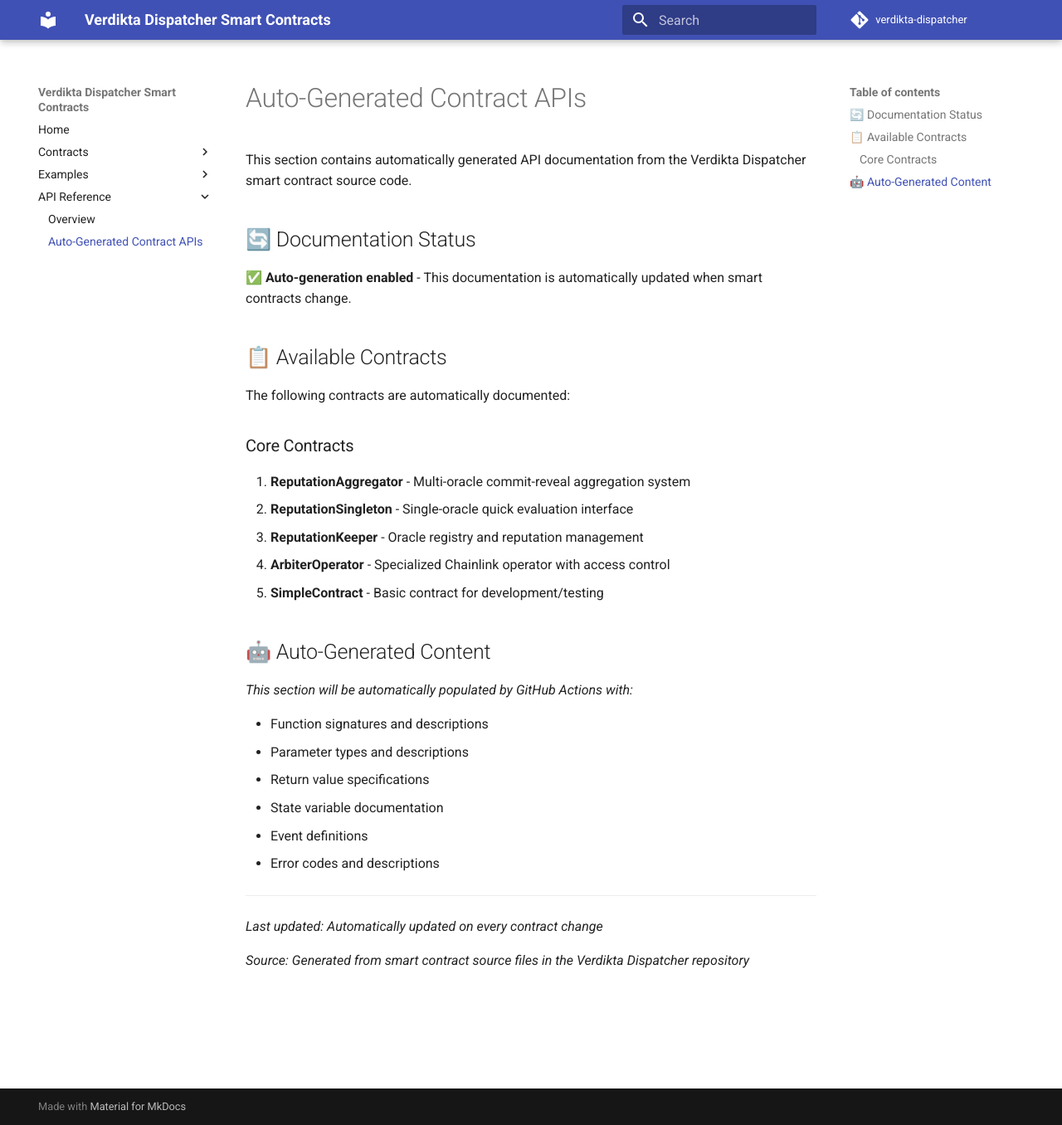
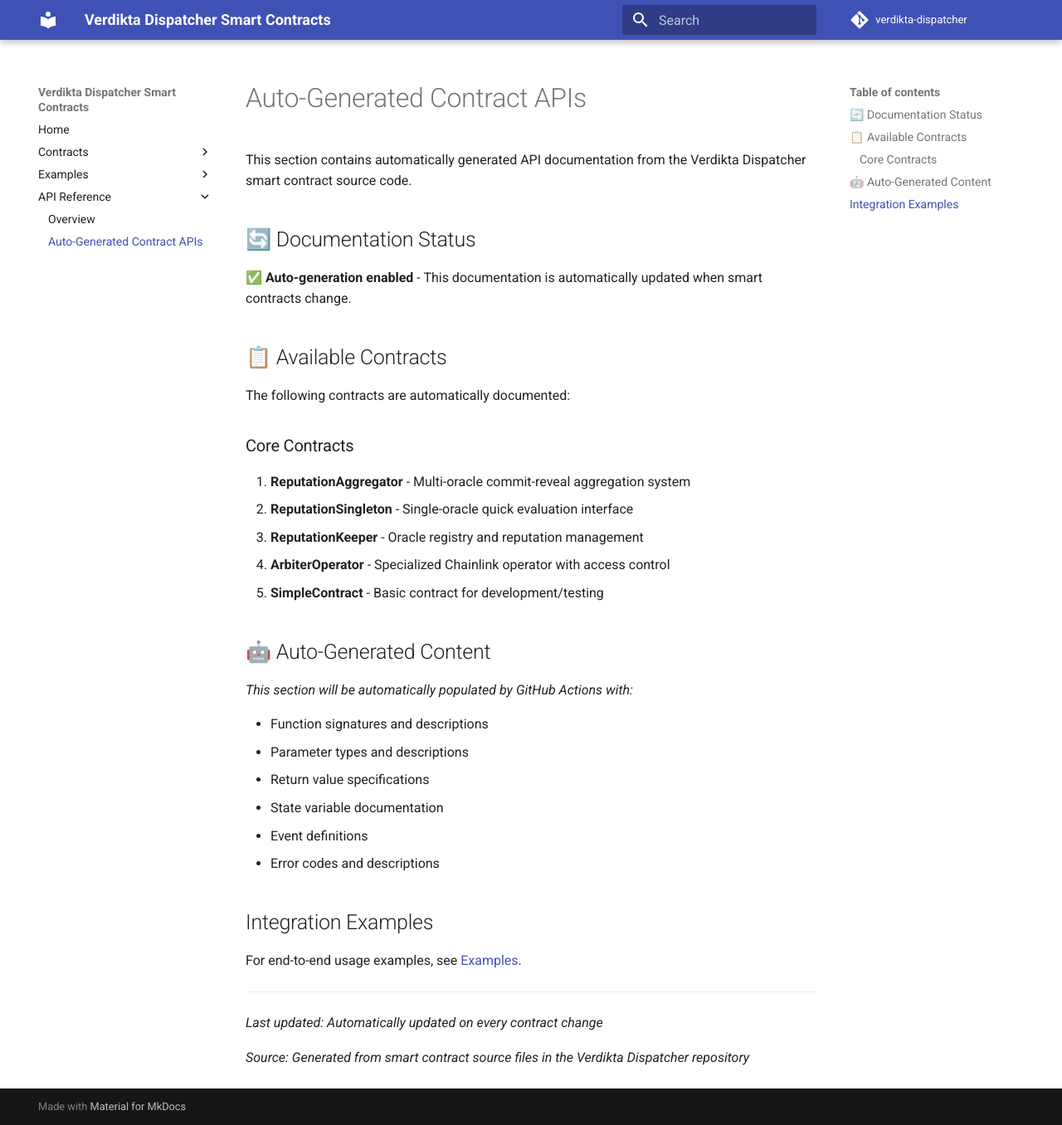
Before and after one commit to verdikta/verdikta-dispatcher, an MkDocs documentation site: the page built from docs/api/generated/index.md, in a window 1280 px wide and 1356 px high. Shown: the whole window at 83% size. Built offline with MkDocs 1.6.1 and Material for MkDocs 9.7.7, drawn with Linux system fonts in a browser that asks for light colours; comment, search, counter and statistics services are not loaded.

Commit message:
fix: add valid integration examples link in generated API docs
Point generated API docs to the existing examples section to avoid the broken api/examples route.

```diff
--- a/docs/api/generated/index.md
+++ b/docs/api/generated/index.md
@@ -29,6 +29,10 @@ The following contracts are automatically documented:
 - Event definitions
 - Error codes and descriptions
 
+## Integration Examples
+
+For end-to-end usage examples, see [Examples](../../examples/index.md).
+
 ---
 
 *Last updated: Automatically updated on every contract change*
```
